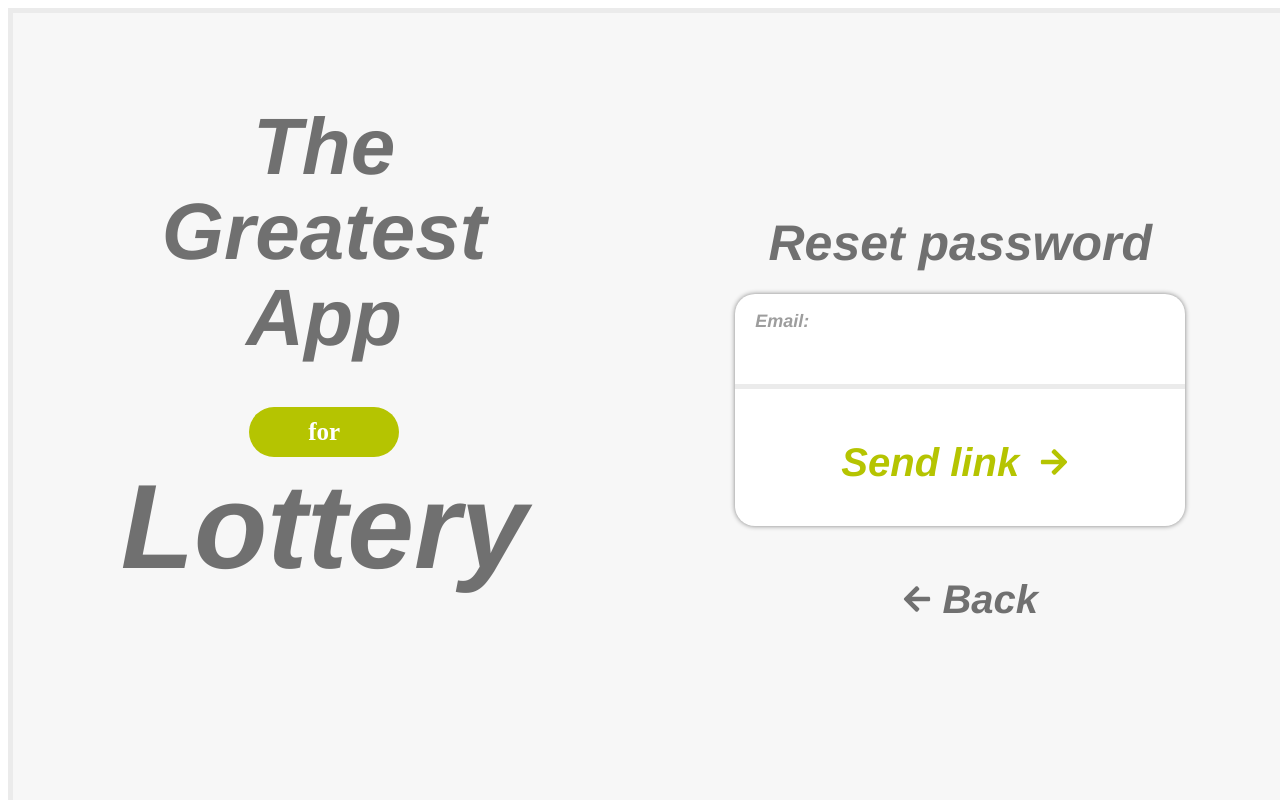
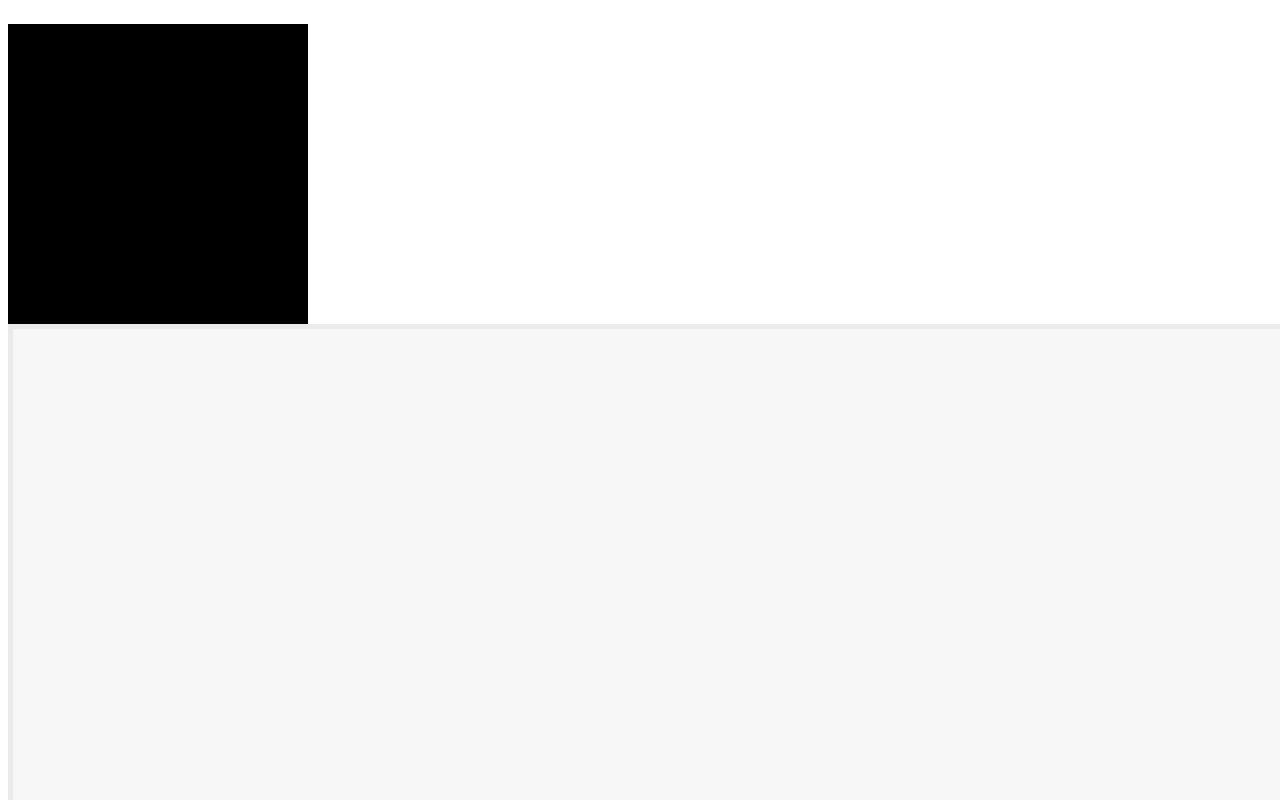
Before and after one commit to philoureiro/TGL----Web, a React (Create React App) app: page / in a window 1280 px wide. Shown: the top 800 px of the page. Built offline with nearby package versions, Linux system fonts and the light colour scheme.

Commit message:
Feat: tela MyBets

```diff
--- a/src/App.tsx
+++ b/src/App.tsx
@@ -2,10 +2,12 @@ import React from 'react';
 import SignIn from './pages/SignIn';
 import SignUp from './pages/SignUp';
 import RecoveryPassword from './pages/RecoveryPassword';
+import MyBets from './pages/MyBets';
+import NewBet from './pages/NewBet';
 
 function App() {
   return (
-    <RecoveryPassword />
+    <MyBets />
   );
 }
 
--- a/src/components/AroundGameButton copy/index.tsx
+++ b/src/components/AroundGameButton copy/index.tsx
@@ -5,7 +5,7 @@ const Card: React.FC = () => {
 
   return (
     <Container>
-      <Text> penis</Text>
+
     </Container>
   );
 }
--- a/src/pages/MyBets/index.tsx
+++ b/src/pages/MyBets/index.tsx
@@ -1,17 +1,23 @@
 import React from 'react';
-import { Container, Text } from './styles';
+import { Container } from './styles';
+import CopyrightBar from '../../components/CopyrightBar';
+import Header from '../../components/Header';
 
-interface SignInProps {
+interface MyBetsProps {
 
 }
 
-const SignIn: React.FC<SignInProps> = () => {
+const MyBets: React.FC<MyBetsProps> = () => {
   return (
-    <Container>
-      <Text> oooisdgsd</Text>
-    </Container>
+    <>
+      <Header />
+      <Container>
+
+      </Container>
+      <CopyrightBar />
+    </>
   );
 };
 
 
-export default SignIn;
+export default MyBets;
--- a/src/pages/MyBets/styles.ts
+++ b/src/pages/MyBets/styles.ts
@@ -1,13 +1,17 @@
-/* eslint-disable import/prefer-default-export */
+
 import styled from 'styled-components';
 
+
 export const Container = styled.div`
-  flex: 1;
-  justify-content: center;
+  height: 100vh;
+  width: 100vw;
+  justify-content: space-evenly;
   align-items: center;
+  flex-direction: row;
+  background-color: #F7F7F7;
+  display: flex;
+  flex-direction: row;
+  border-width: 5px;
+  border-color: #EBEBEB;
+  border-style: solid;
 `;
-
-export const Text = styled.h3`
-  font-size: 24px;
-
-`;
```
